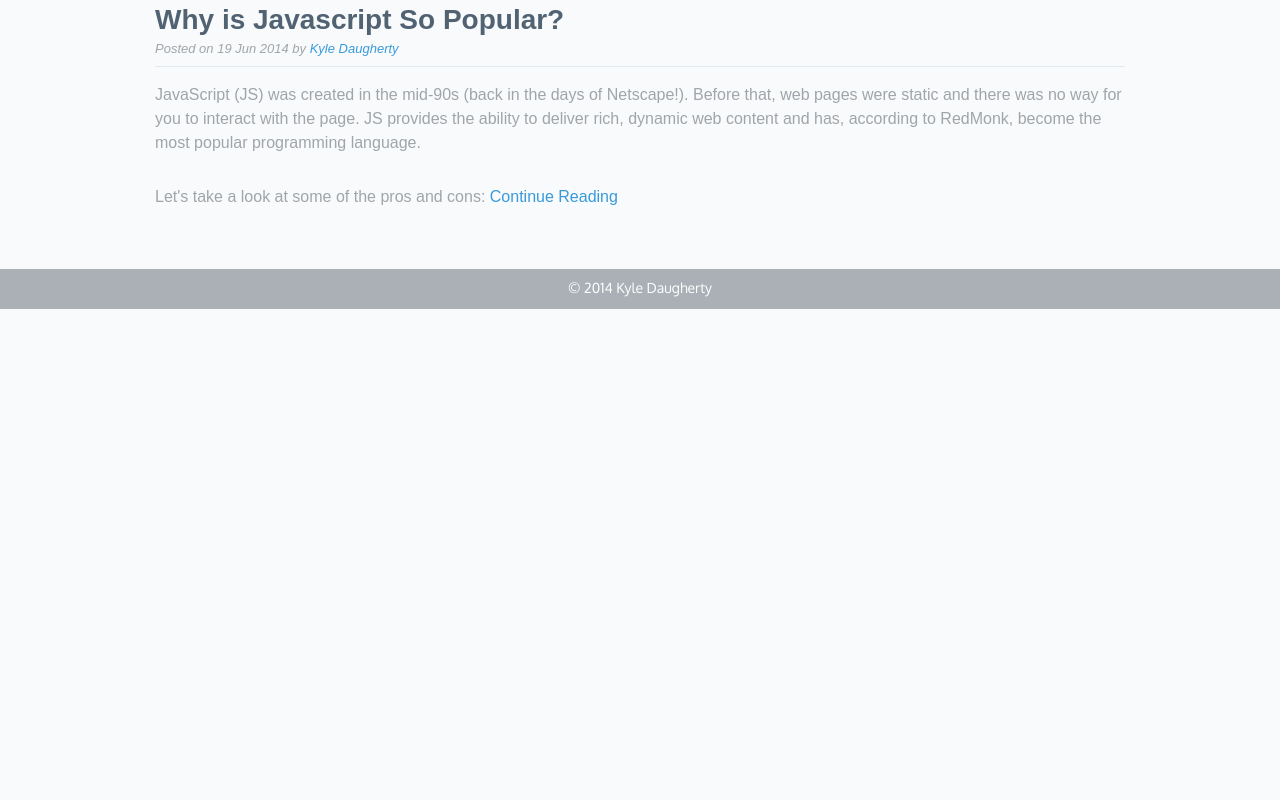
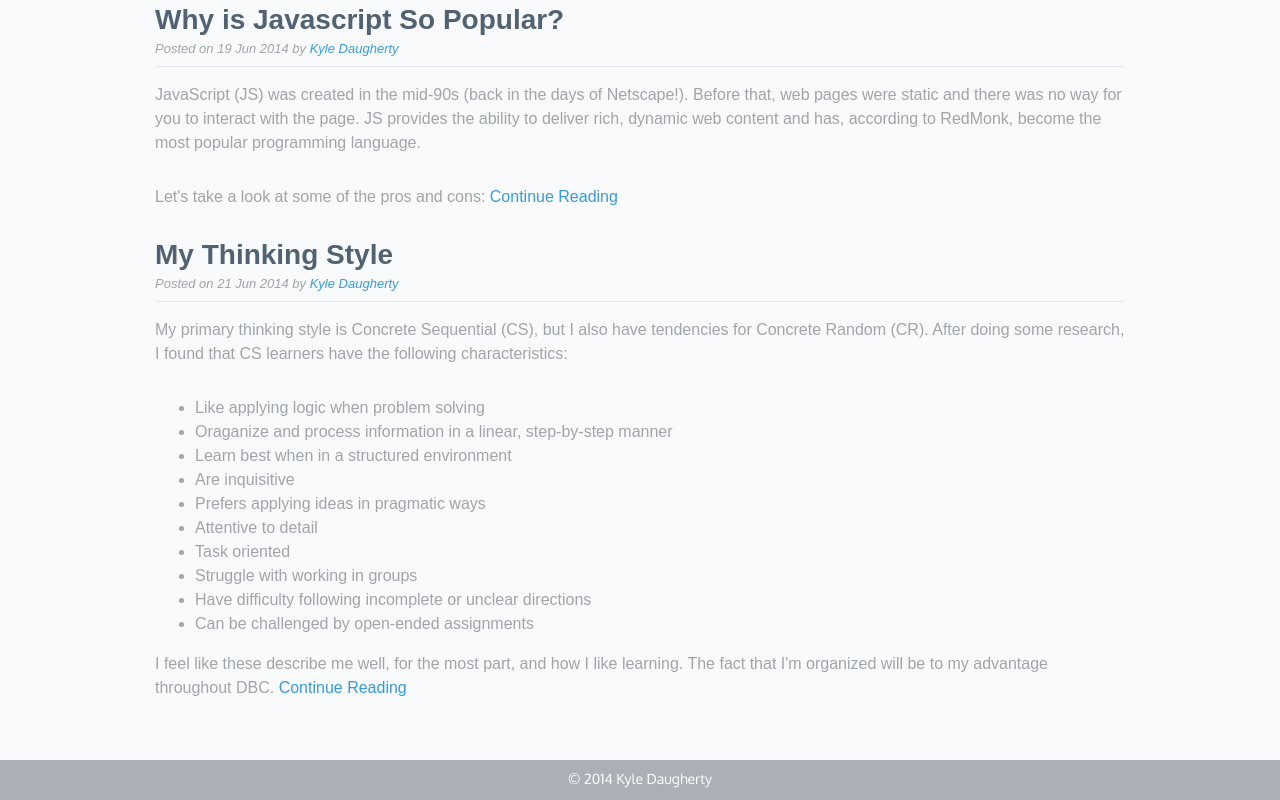
Before and after one commit to kyledaugherty/kyledaugherty.github.io, a plain HTML site: page index.html in a window 1280 px wide. Shown: the part 1005-1805 px from the top of the page. Before the commit the page ends 1314 px from the top, so only its background shows below. Drawn offline with Linux system fonts and the light colour scheme.

Commit message:
add week 3 cultural post to index page

```diff
--- a/index.html
+++ b/index.html
@@ -61,6 +61,28 @@
       </header>
     </article>
 
+     <article>
+      <header>
+        <h2>My Thinking Style</h2>
+        <p class="post-date"><em>Posted on 21 Jun 2014 by <a href="mailto:kyle.daugherty@gmail.com">Kyle Daugherty</a></em></p>
+      </header>
+      <p class="post">My primary thinking style is Concrete Sequential (CS), but I also have tendencies for Concrete Random (CR).  After doing some research, I found that CS learners have the following characteristics:</p>
+      <ul>
+        <li>Like applying logic when problem solving</li>
+        <li>Oraganize and process information in a linear, step-by-step manner</li>
+        <li>Learn best when in a structured environment</li>
+        <li>Are inquisitive</li>
+        <li>Prefers applying ideas in pragmatic ways</li>
+        <li>Attentive to detail</li>
+        <li>Task oriented</li>
+        <li>Struggle with working in groups</li>
+        <li>Have difficulty following incomplete or unclear directions</li>
+        <li>Can be challenged by open-ended assignments</li>
+      </ul>
+      <p class="post">I feel like these describe me well, for the most part, and how I like learning.  The fact that I'm organized will be to my advantage throughout DBC.<a href="unit1_projects/blog_posts/week3_cultural.html"> Continue Reading</a></p>
+      </header>
+    </article>
+
   </section>
 
   <footer>
```
